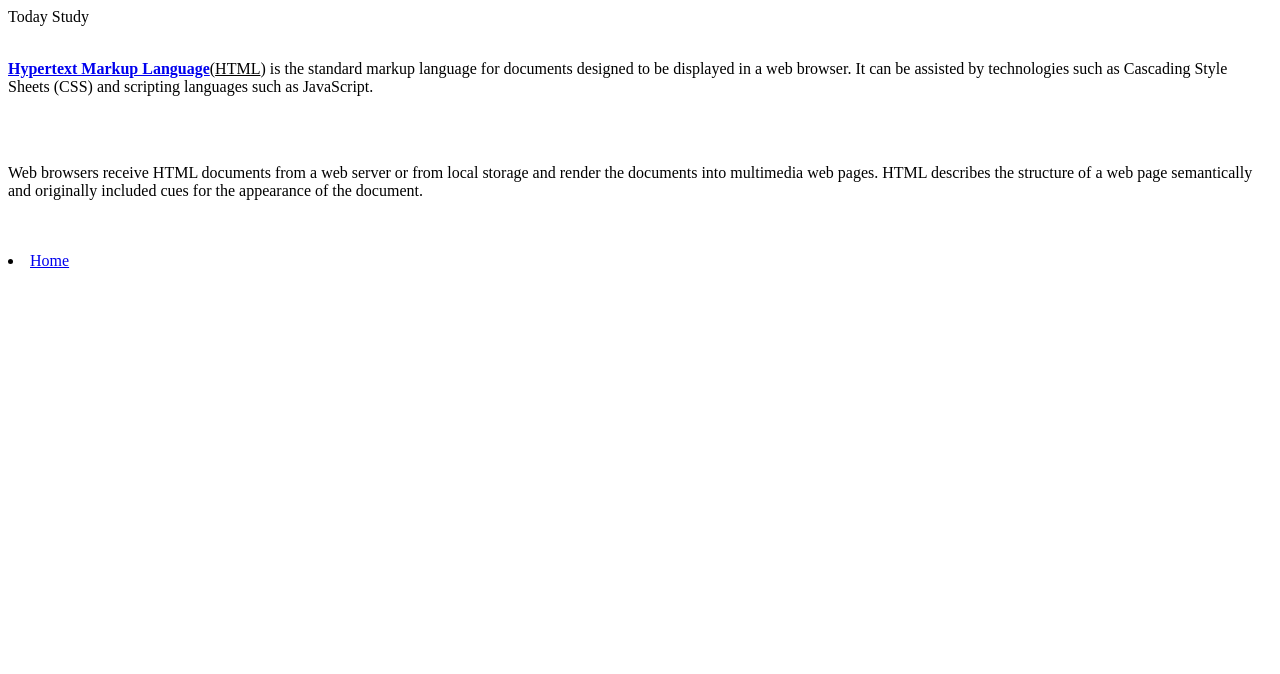
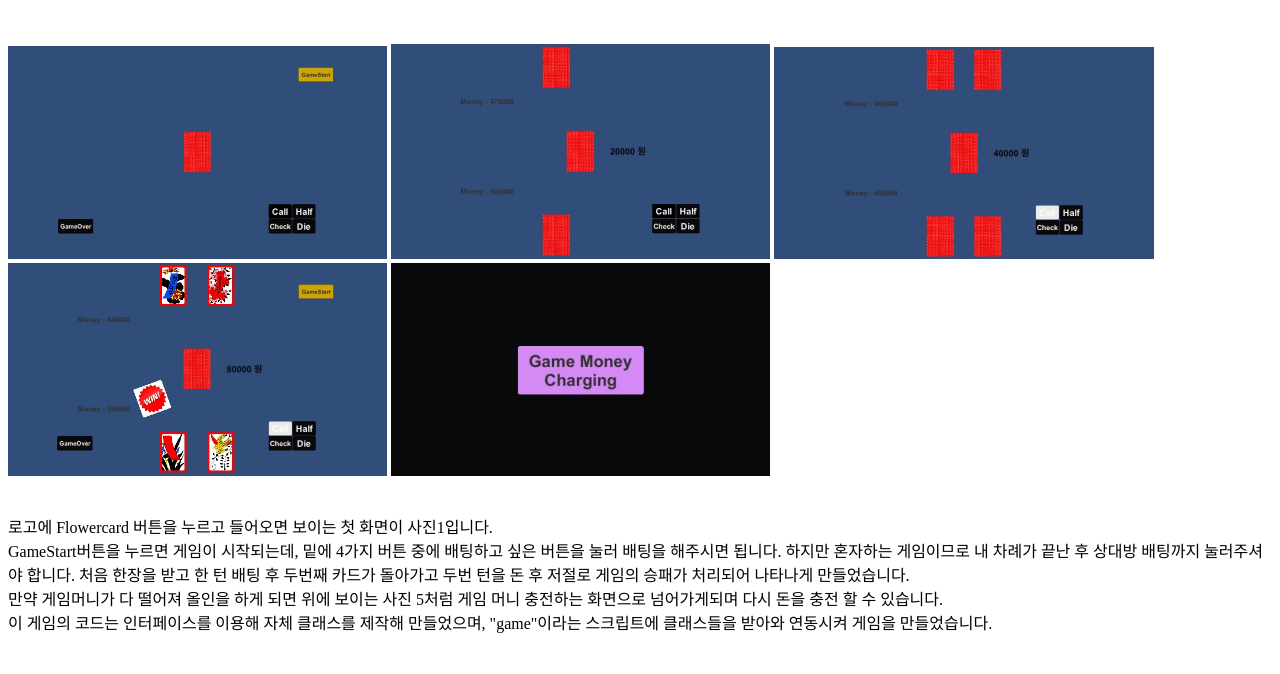
Before and after one commit to Nanappo/web1st, a plain HTML site: page flowercard.html in a window 1280 px wide. Drawn offline with Linux system fonts and the light colour scheme.

Commit message:
version1

```diff
--- a/flowercard.html
+++ b/flowercard.html
@@ -5,19 +5,21 @@
   <meta charset="utf-8"/>
 </head>
 <body>
-  Today Study
+  <br>
+  <br>
+  <img src="flowercard1.jpg" width="30%"> <img src="flowercard2.jpg" width="30%">
+  <img src="flowercard3.jpg" width="30%"> <img src="flowercard4.jpg" width="30%">
+  <img src="flowercard5.jpg" width="30%">
   <br>
   <br>
   <p>
-    <strong><a href="http://www.w3c.org/TR/HTML" target="_blank">Hypertext Markup Language</a></strong>(<u>HTML</u>) is the standard markup language for documents designed to be displayed in a web browser. It can be assisted by technologies such as Cascading Style Sheets (CSS) and scripting languages such as JavaScript.</p>
-    <br>
-    <br>
-    <p>
-    Web browsers receive HTML documents from a web server or from local storage and render the documents into multimedia web pages. HTML describes the structure of a web page semantically and originally included cues for the appearance of the document.</p>
-    <br>
-    <br>
-
-  <ui>
-    <li><a href="index.html" target="_self">Home</a></li>
+  로고에 Flowercard 버튼을 누르고 들어오면 보이는 첫 화면이 사진1입니다.<br>
+  GameStart버튼을 누르면 게임이 시작되는데, 밑에 4가지 버튼 중에 배팅하고 싶은 버튼을 눌러 배팅을 해주시면 됩니다. 하지만 혼자하는 게임이므로 내 차례가 끝난 후 상대방 배팅까지 눌러주셔야 합니다. 처음 한장을 받고 한 턴 배팅 후 두번째 카드가 돌아가고 두번 턴을 돈 후 저절로 게임의 승패가 처리되어 나타나게 만들었습니다.<br>
+  만약 게임머니가 다 떨어져 올인을 하게 되면 위에 보이는 사진 5처럼 게임 머니 충전하는 화면으로 넘어가게되며 다시 돈을 충전 할 수 있습니다.<br>
+  이 게임의 코드는 인터페이스를 이용해 자체 클래스를 제작해 만들었으며, "game"이라는 스크립트에 클래스들을 받아와 연동시켜 게임을 만들었습니다.
+  <br>
+  <br>
+  <br>
+  </p>
 </body>
 </html>
```
Also changed, not shown: flowercard1.jpg (added), flowercard2.jpg (added), flowercard3.jpg (added), flowercard4.jpg (added), flowercard5.jpg (added).
